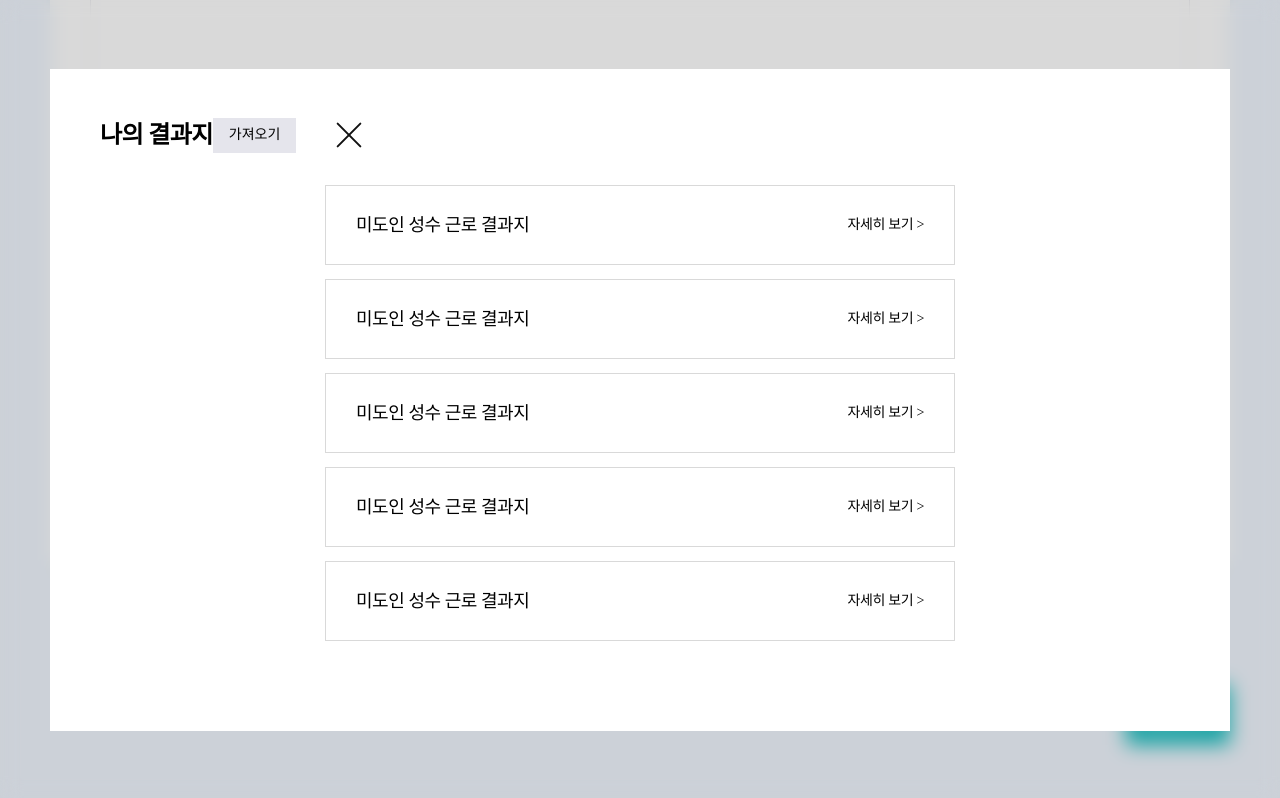
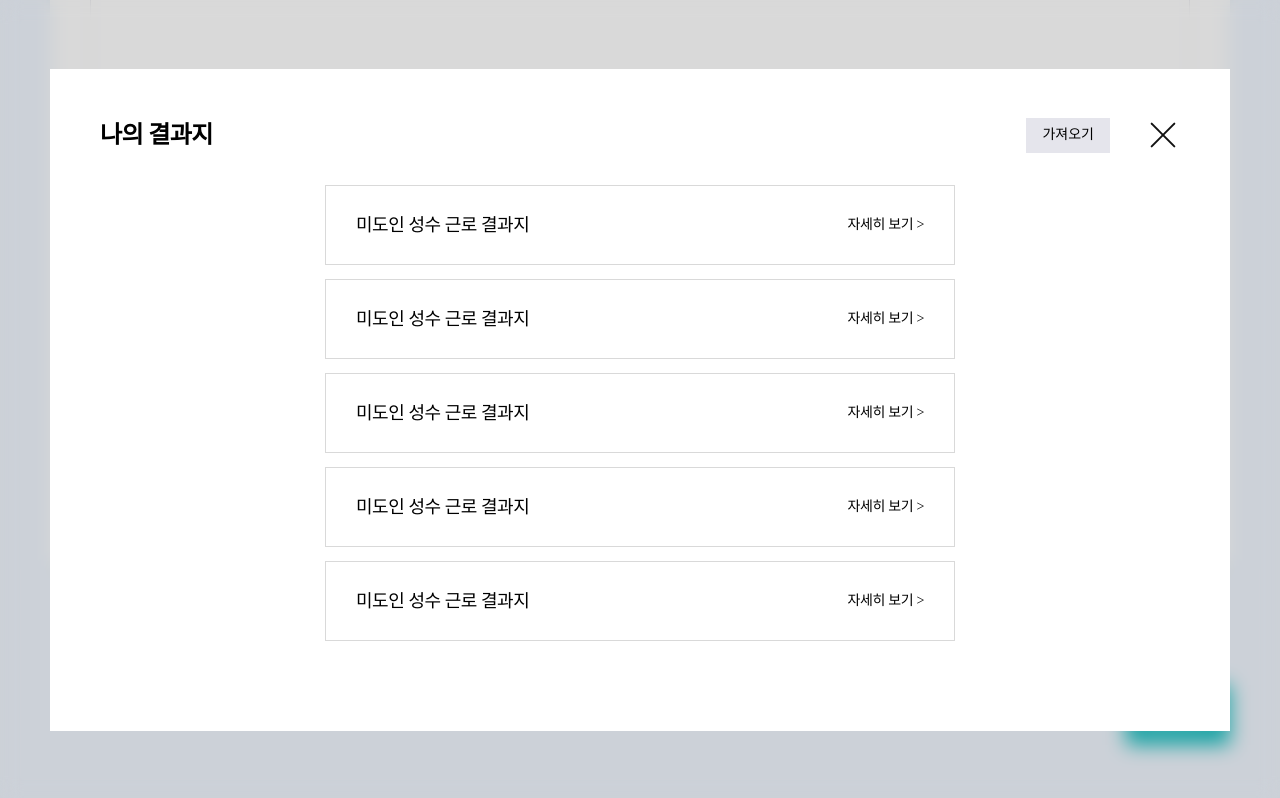
Before and after one commit to HSU-Likelion12-yourSide/YourSide-Front, a React (Create React App) app: page /QnAPosting in a window 1280 px wide. Both pictures are taken after a click on the button 640 px from the left and 1101 px from the top of the page. Shown: the part 701-1499 px from the top of the page. Built offline with nearby package versions, Linux system fonts and the light colour scheme; no server answers.

Commit message:
✨: 모달 크기 수정

```diff
--- a/src/Global/components/ModalType/ModalResultList.components.jsx
+++ b/src/Global/components/ModalType/ModalResultList.components.jsx
@@ -9,9 +9,10 @@ const ModalResultList = () => {
   const { setModalType } = useGlobalState();
 
   return (
-    <div className="modal-default">
+    <div className="modal-result-list">
       <div id="modal-header">
         <div id="modal-title">나의 결과지</div>
+        <div id="modal-header-close">
           <div
             id="modal-get"
             onKeyDown={() => {
@@ -37,6 +38,7 @@ const ModalResultList = () => {
             }}
           >
             <img src={closeIcon} alt="x" id="modal-closeicon" />
+          </div>
         </div>
       </div>
       <div id="modal-contents">
--- a/src/Global/css/ModalType/Modal.resultget.scss
+++ b/src/Global/css/ModalType/Modal.resultget.scss
@@ -10,7 +10,7 @@
   align-items: center;
   background-color: white;
   z-index: 2000;
-  width: 1108px;
+  width: 1180px;
   // height: 694px;
   padding: 50px;
   font-family: 'Pretendard';
--- a/src/Global/css/ModalType/Modal.resultlist.scss
+++ b/src/Global/css/ModalType/Modal.resultlist.scss
@@ -3,7 +3,7 @@
   box-sizing: border-box;
 }
 
-.modal-default {
+.modal-result-list {
   display: flex;
   flex-direction: column;
   justify-content: center;
@@ -20,6 +20,7 @@
     display: flex;
     height: 35px;
     margin-bottom: 32px;
+    justify-content: space-between;
 
     #modal-title {
       display: flex;
@@ -30,6 +31,8 @@
       margin: 0;
     }
 
+    #modal-header-close {
+      display: flex;
       #modal-get {
         background-color: #e5e5ec;
         padding: 5px 16px;
@@ -45,6 +48,7 @@
         height: 34px;
         align-items: center;
         cursor: pointer;
+      }
     }
   }
 
```
Lines whose indentation alone changed are shown as unchanged.
